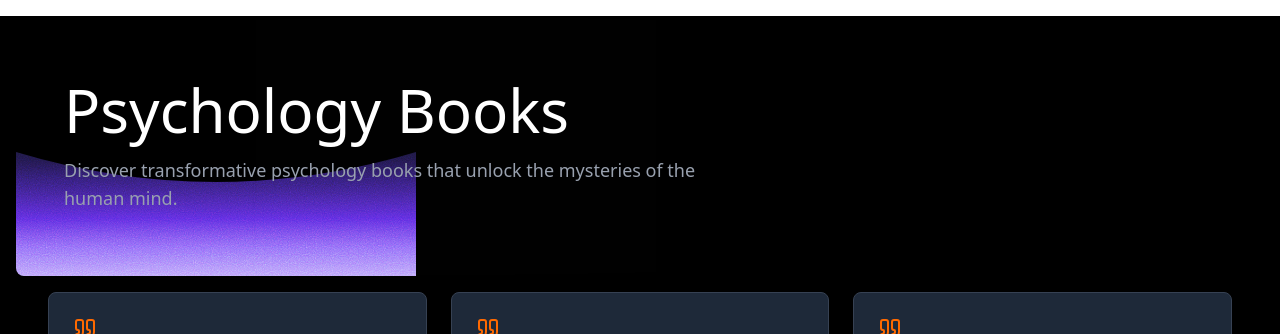
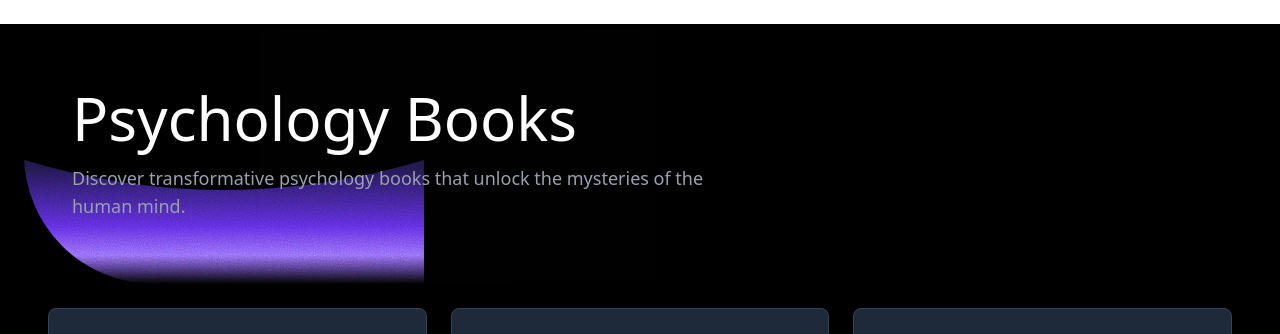
Before and after one commit to Priyansxu/Ecommerce, a Next.js app: page / in a window 1280 px wide. Shown: the top 334 px of the page. Built offline with nearby package versions, Linux system fonts and the light colour scheme.

Commit message:
Update Hero.js

```diff
--- a/app/components/Hero.js
+++ b/app/components/Hero.js
@@ -4,7 +4,7 @@ import { motion } from 'framer-motion';
 export default function Hero() {
   return (
     <motion.div
-      className="relative px-6 lg:px-12 py-16 overflow-hidden m-4 rounded-lg"
+      className="relative px-6 lg:px-12 py-16 overflow-hidden m-6 rounded-full"
       initial={{ opacity: 0 }}
       animate={{ opacity: 1 }}
       transition={{ duration: 0.6 }}
@@ -32,7 +32,7 @@ export default function Hero() {
       <motion.div
           className="absolute bottom-0 left-0 right-0 h-36"
           style={{
-            background: 'linear-gradient(to top, #BDA5FB 0%, #936DF8 20%, #5E2DE0 40%, #3E2291 60%, #22184D 80%, #111827 100%)',
+            background: 'linear-gradient(to top, #000000 0%, #936DF8 20%, #5E2DE0 40%, #3E2291 60%, #22184D 80%, #111827 100%)',
             clipPath: "path('M 0 180 L 0 20 Q 200 80 400 20 L 400 180 Z')"
           }}
           initial={{ opacity: 0, y: 20 }}
```
